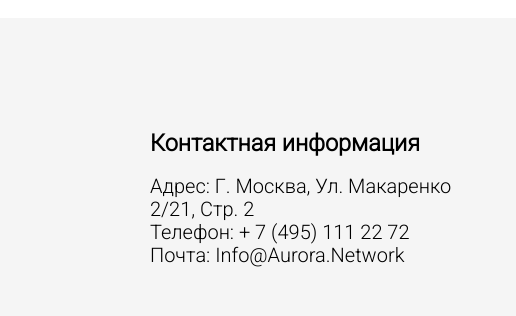
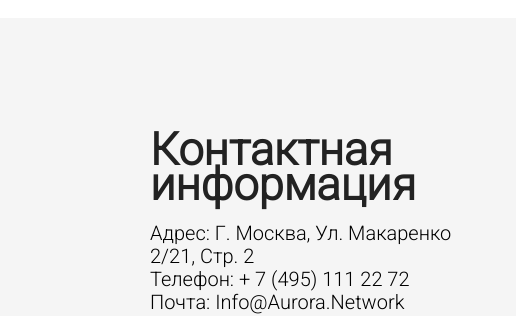
Before and after one commit to BaielMuratbekov/figma, a plain HTML site: page index.html in a window 1280 px wide. Shown: the part 7320-7636 px from the top of the page, 0-516 px from the left. Drawn offline with Linux system fonts and the light colour scheme.

Commit message:
added title

```diff
--- a/index.html
+++ b/index.html
@@ -696,7 +696,8 @@
                 <div class="maps-left flex">
                     <div class="info ">
                         <div class="title">
-                            <h3>Контактная информация</h3>
+                            <h2>Контактная</h2>
+                            <h2>  информация</h2>
                         </div>
                         <div class="subtitle">
                             <p>Адрес: г. Москва, ул. Макаренко 2/21, стр. 2</p>
--- a/style.css
+++ b/style.css
@@ -702,22 +702,33 @@ p {
   background: #F5F5F5;
 
 }
-.maps .info{
+
+.maps .info {
   color: #000000;
+
+}
+.maps .info .title{
+  font-style: normal;
+  font-weight: bold;
+  font-size: 30px;
+  line-height: 35px;
+  font-family: 'Roboto', sans-serif;
+  color: #222222;
 }
 .maps-right {
   width: 610px;
   height: 250px;
 
 }
-.maps-right iframe{
+
+.maps-right iframe {
   width: 100%;
   height: 100%;
   background-repeat: no-repeat;
   border-radius: 20px;
 }
 
-.maps-left .info{
+.maps-left .info {
   margin: 0;
   padding: 0;
 }
```
